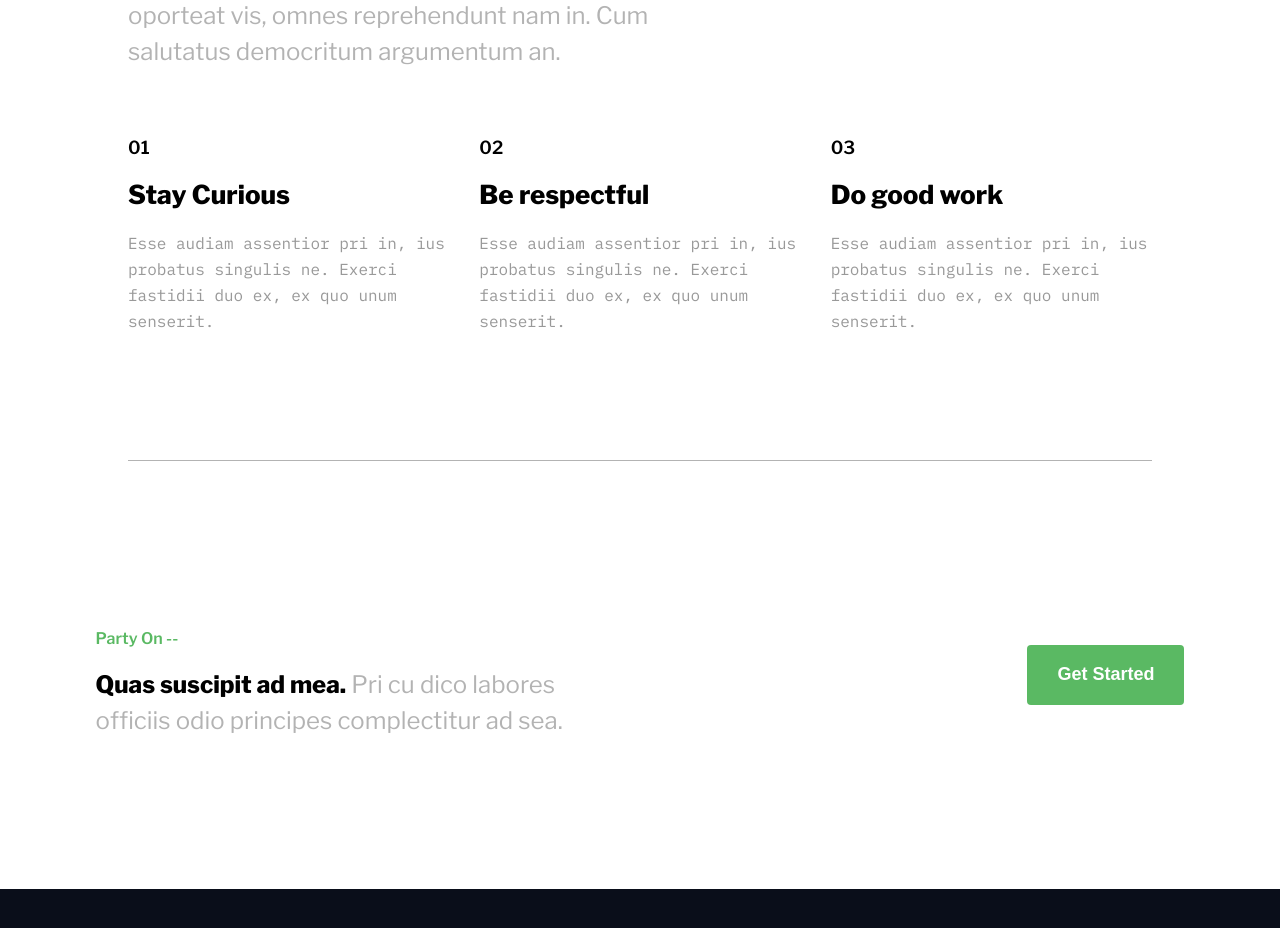
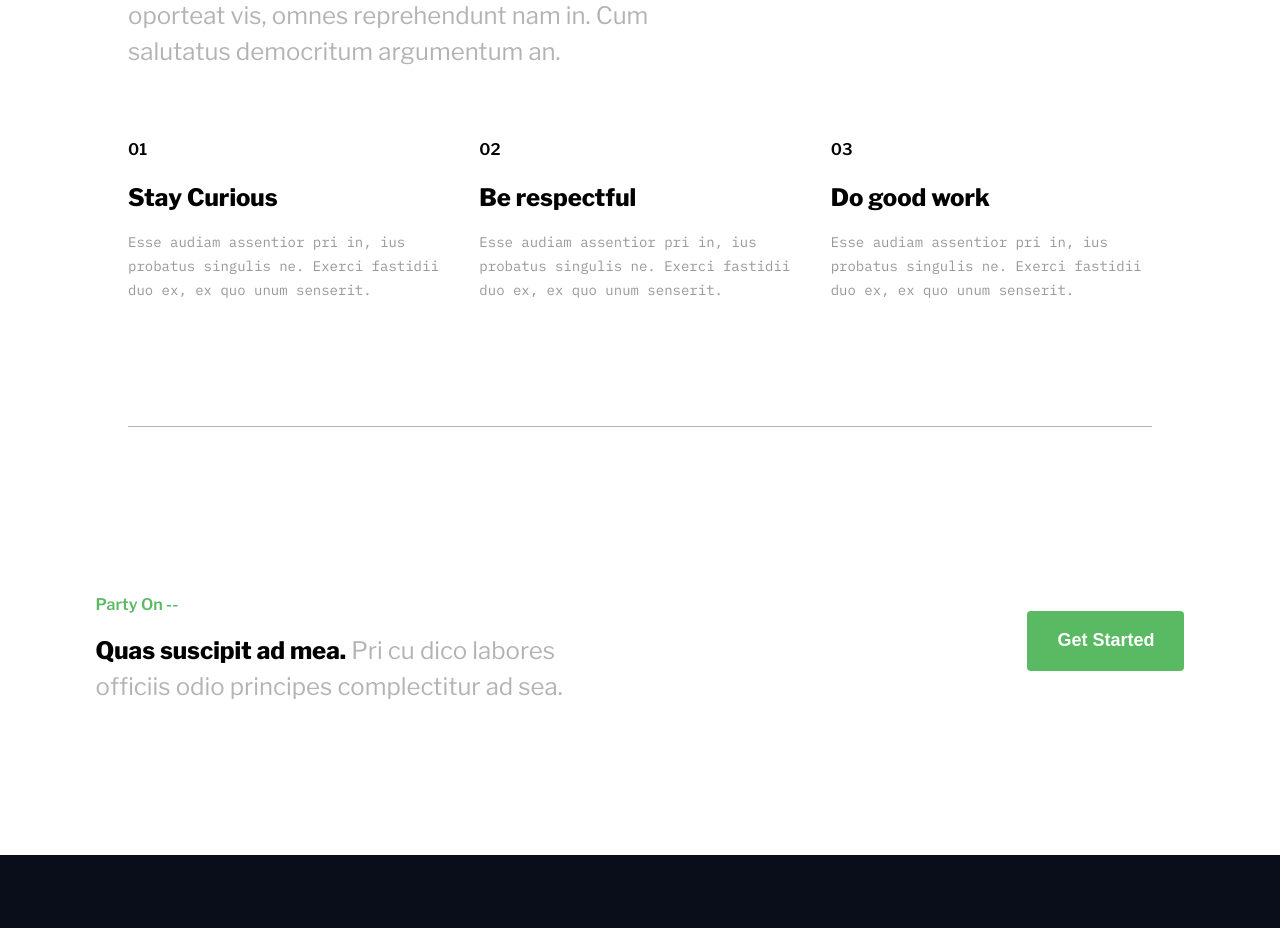
Before and after one commit to cey-t/catering-website, a React (Create React App) app: page /about in a window 1280 px wide. Shown: the part 1740-2668 px from the top of the page. Built offline with nearby package versions, Linux system fonts and the light colour scheme.

Commit message:
text size updated

```diff
--- a/src/pages/About/AboutMission/AboutMission.module.scss
+++ b/src/pages/About/AboutMission/AboutMission.module.scss
@@ -16,21 +16,21 @@
   }
 
   .missionText {
-    font-size: 26px;
-    line-height: 38px;
+    font-size: 24px;
+    line-height: 36px;
     margin: 0;
     font-weight: 800;
     color: #000000;
   }
   .missionKey {
-    font-size: 18px;
-    line-height: 20px;
+    font-size: 16px;
+    line-height: 28px;
     color: #000000;
     font-weight: 600;
   }
   .missionContent {
-    font-size: 16px;
-    line-height: 26px;
+    font-size: 14px;
+    line-height: 24px;
     color: #999999;
     font-weight: 400;
     font-family: "IBM Plex Mono", monospace;
```
